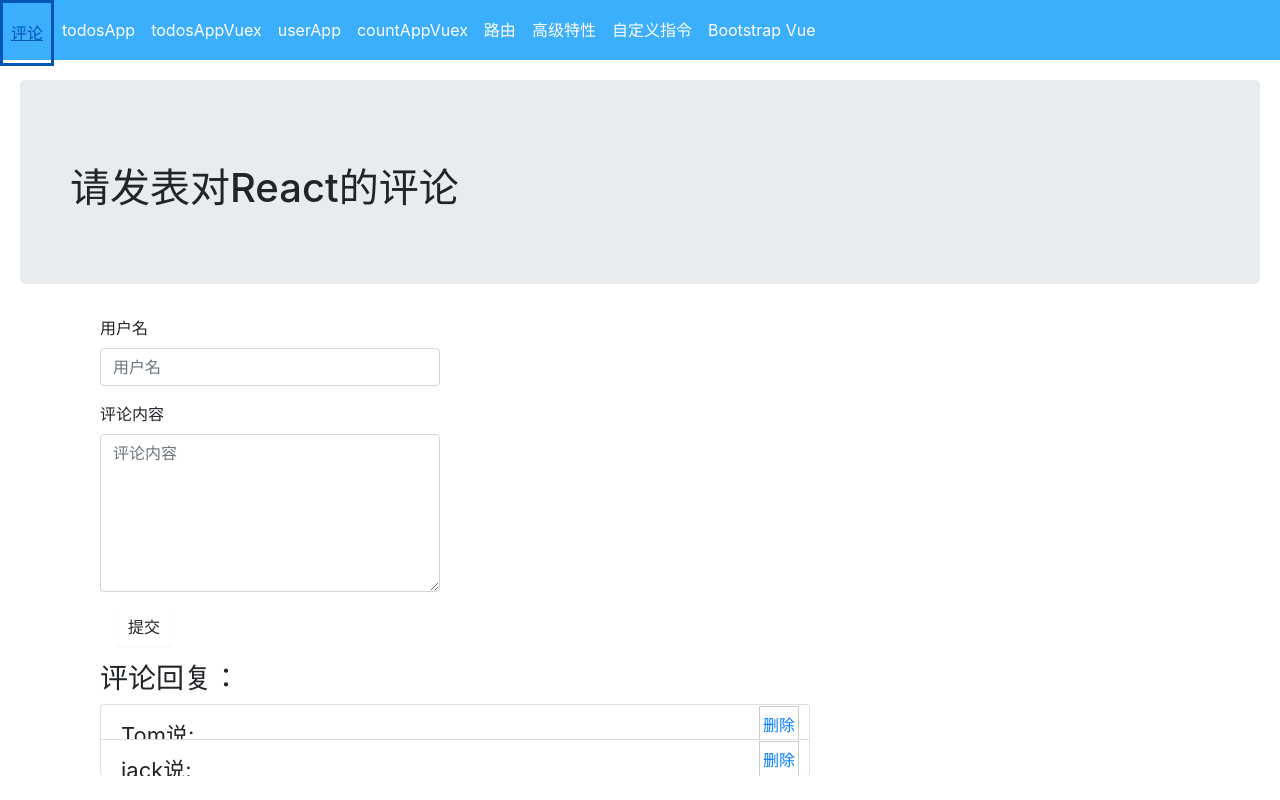
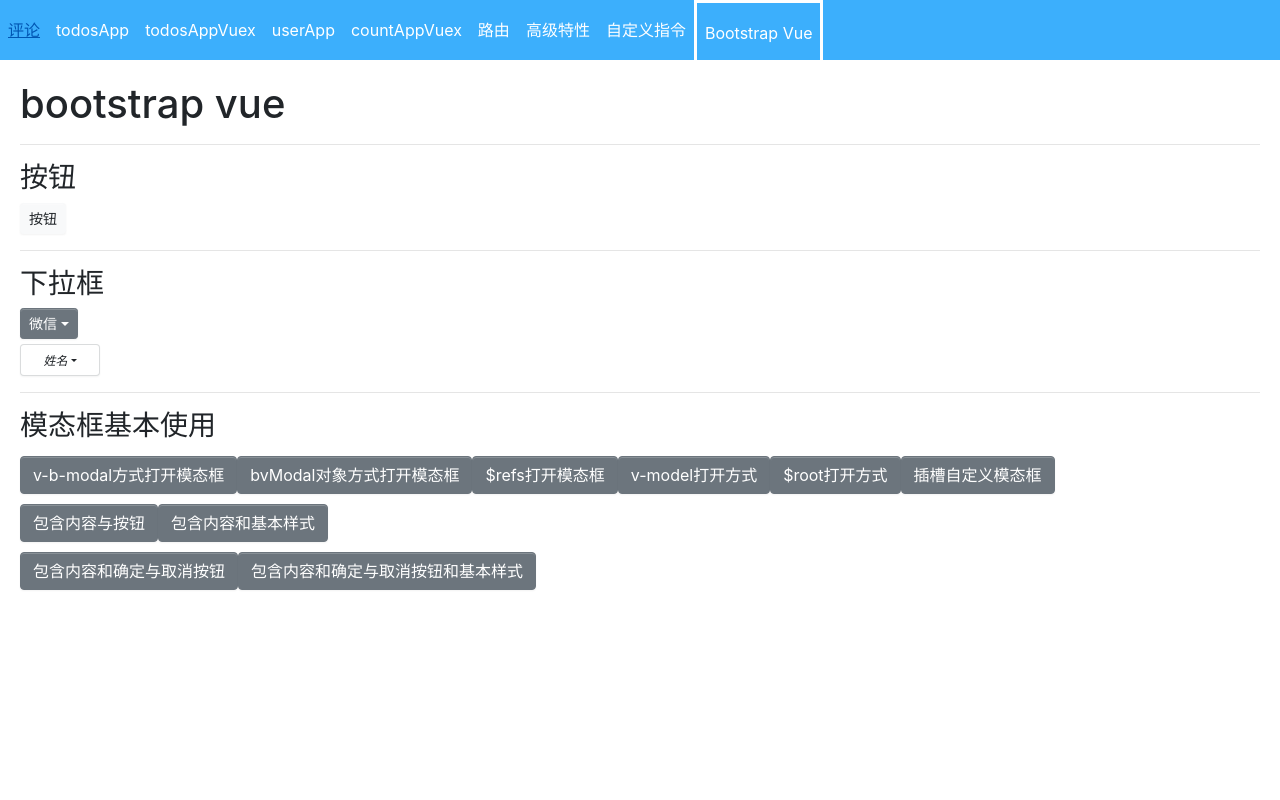
Before and after one commit to junjie-zeng/vue, a Vue app: page /#/bootstrapVue in a window 1280 px wide. Before the commit this address led to /#/. Built offline with nearby package versions, Linux system fonts and the light colour scheme.

Commit message:
vue bootstrap test

```diff
--- a/src/components/BootstrapVue/index.vue
+++ b/src/components/BootstrapVue/index.vue
@@ -1,9 +1,46 @@
 <template>
     <div>
-        bootstrap vue
+        <h1>bootstrap vue</h1>
         <hr>
+        <h3>按钮</h3>
+        <div class="btn-box">
+            <b-button variant="light" size="sm">按钮</b-button>
+        </div>
 
-        <b-button v-b-modal.modal-1>打开模态框</b-button>
+        <hr>
+        <h3>下拉框</h3>
+        <div class="dropdown-box">
+            <div class="">
+                <b-dropdown  text="微信" size="sm" class="__dropdown" toggle-class="__toggle"  menu-class ="__menu" >
+                    <b-dropdown-item>微信</b-dropdown-item>
+                    <b-dropdown-item>qq</b-dropdown-item>
+                    <b-dropdown-item>地区</b-dropdown-item>
+                    <b-dropdown-divider>职位</b-dropdown-divider>
+                    <b-dropdown-item active>邮箱</b-dropdown-item>
+                    <b-dropdown-item disabled>城市</b-dropdown-item>
+                </b-dropdown>
+            </div>
+
+            <div class="we-item-search">
+                <b-dropdown    class="drop-item" variant = "light"  toggle-class="we-select-box"  menu-class ="we-drop-list">
+                    <template v-slot:button-content>
+                        <em>姓名</em>
+                        <i class="iconfont iconsanjiao"></i>
+                    </template>
+                    <b-dropdown-item>微信</b-dropdown-item>
+                    <b-dropdown-item>qq</b-dropdown-item>
+                    <b-dropdown-item>地区</b-dropdown-item>
+                    <b-dropdown-divider>职位</b-dropdown-divider>
+                    <b-dropdown-item active>邮箱</b-dropdown-item>
+                    <b-dropdown-item disabled>城市</b-dropdown-item>
+                </b-dropdown>
+            </div>
+
+        </div>
+        <hr>
+        <h3>模态框基本使用</h3>
+        <div class="modal-box">
+            <b-button v-b-modal.modal-1>v-b-modal方式打开模态框</b-button>
             <!-- 默认 -->
             <b-modal id="modal-1" title="Test模态框">
                 <div>
@@ -11,33 +48,100 @@
                 </div>
             </b-modal>
             <!-- $bvModal对象 -->
-        <b-button @click="$bvModal.show('modal-2')">打开模态框</b-button>
-        <!-- 自定义 -->
+            <b-button @click="$bvModal.show('modal-2')">bvModal对象方式打开模态框</b-button>
             <b-modal
                 id="modal-2"
+                title="Test模态框"
+                centered
+                hide-footer
+                hide-header
+                modal-class="custom-modal"
+                >
+
+                <div style="border:solid 1px red;padding:5px">
+                    自己的内容<br>
+                    <b-button @click="$bvModal.hide('modal-2')">隐藏</b-button>
+                    <b-button @click="$bvModal.hide('modal-2')">确定</b-button>
+                </div>
+
+            </b-modal>
+
+            <!-- ref -->
+            <b-button @click="setModal('modal3','show')">$refs打开模态框</b-button>
+            <b-modal ref = "modal3" title="Test模态框">
+                <div>
+                    ...
+                    <b-button @click="setModal('modal3','hide')">关闭模态框</b-button>
+                </div>
+            </b-modal>
+
+            <!-- v-model -->
+            <b-button @click="setModalShow(true)">v-model打开方式</b-button>
+
+            <b-modal v-model="modalShow" hide-header hide-footer>
+                Hello word
+                <b-button @click="setModalShow(false)">关闭</b-button>
+            </b-modal>
+
+            <!-- $root方式 -->
+            <b-button @click="modal4('bv::show::modal','modal4')">$root打开方式</b-button>
+
+            <b-modal id = "modal4" >
+                Hello word
+                <b-button @click="modal4('bv::hide::modal','modal4')">关闭</b-button>
+            </b-modal>
+
+            <!-- 插槽 -->
+            <b-button @click="$bvModal.show('modal-5')">插槽自定义模态框</b-button>
+            <b-modal
+                id="modal-5"
                 title="Test模态框"
                 @ok="_ok"
                 @show="_show"
                 @hidden="_hidden"
                 centered
-            hide-footer
-
                 modal-class="custom-modal"
                 >
-            <!-- deafult 放置主要内容 -->
-            <template v-slot:default="{ hide, ok }">
-                ...
-                <b-button @click="hide">hide</b-button>
-                <b-button @click="ok">ok</b-button>
+
+
+                ......插槽
+                <template v-slot:modal-footer="{ hide, ok }">
+
+                    <b-button @click="hide">隐藏</b-button>
+                    <b-button @click="ok">确定</b-button>
                 </template>
 
+            </b-modal>
+
+            <!--
+                消息框
+
+                this.$bvModal对象上提供了一些内置的消息框方法。
+                这些方法提供了一种从应用程序中的任何位置生成简单的“确定”和“确认”样式模式消息的方法，
+                而无需在页面中显式放置<b-modal>组
+
+            -->
+            <br>
+            <b-button @click="customMsg1">包含内容与按钮</b-button>
+            <b-button @click="customMsg2">包含内容和基本样式</b-button>
+            <br>
+            <b-button @click="customMsg3">包含内容和确定与取消按钮</b-button>
+            <b-button @click="customMsg4">包含内容和确定与取消按钮和基本样式</b-button>
+
+            <!--
 
 
-        </b-modal>
-        <!--
+                模态框打开方式
+                    使用v-b-modal 指令
+                    $bvModal对象：当BootstrapVue作为插件安装或使用ModalPlugin插件时， BootstrapVue将向每个Vue实例（组件、应用程序）注入$bvModal对象
+                    使用ref属性访问modal，然后调用show(), hide()或 toggle()方法
+                    v-model属性，注：不要同时使用visible属性
+                    $root
 
-            $bvModal对象
-            centered：模态框在视口中垂直居中
+
+                    注:建议使用this.$bvModal.show()和 this.$bvModal.hide()，而不要使用$ref方法。
+
+
                 常用属性
 
                     hide-header:隐藏头部
@@ -45,9 +149,28 @@
                     hide-header-close：隐藏关闭按钮
                     hide-backdrop：取消遮罩
                     visible：设置模态框默认可见状态
+                    scrollable:创建一个可滚动的模态框
+                    centered：模态框在视口中垂直居中
+                    no-fade:取消打开和关闭的动画
 
-            常用插槽
-                default
+                自定义类
+
+                    modal-class：模态css类
+                    body-class：body csss类
+                    content-class：内容css类
+                    title-class：标题css类
+                    header-class:头部css类
+
+                使用插槽
+                    default：主体内容
+                    modal-title：设置标题中的内容
+                    modal-header：设置头部内容
+                    modal-footer：设置底部内容
+                    modal-ok：设置确定按钮内容
+                    modal-cancel：设置取消按钮内容
+                    modal-header-close：设置关闭按钮内容
+
+
                 常用事件
 
                     @ok：模态框点击ok按钮触发
@@ -57,18 +180,21 @@
             -->
         </div>
 
+    </div>
+
 </template>
 
 <script>
-import { BModal,BButton }  from 'bootstrap-vue'
+import { BModal,BButton ,BDropdown,BDropdownItem}  from 'bootstrap-vue'
 export default {
     data(){
         return {
-
+            modalShow:false
         }
     },
     methods:{
-        _ok(){
+        _ok(ev){
+
 
         },
         _show(){
@@ -76,11 +202,65 @@
         },
         _hidden(){
 
+        },
+        setModal(e,type){
+            // console.log(this.$refs)
+            this.$refs[e][type]()
+        },
+        setModalShow(modalShow){
+            this.modalShow = modalShow
+        },
+        modal4(e,id){
+            this.$root.$emit(e,id)
+        },
+        customMsg1(){
+            this.$bvModal.msgBoxOk('hello word', {
+
+            }).then((res)=>{
+                console.log(res)
+            })
+        },
+        customMsg2(){
+            this.$bvModal.msgBoxOk('hello word', {
+                title: '标题',
+                size: 'sm',
+                buttonSize: 'sm',
+                okVariant: 'success',
+                headerClass: 'p-2 border-bottom-0',
+                footerClass: 'p-2 border-top-0',
+                centered: true
+            }).then((res)=>{
+                console.log(res)
+            })
+        },
+        customMsg3(){
+            this.$bvModal.msgBoxConfirm('您确定吗',{}).then((res)=>{
+                console.log(res)
+            })
+        },
+        customMsg4(){
+            this.$bvModal.msgBoxConfirm('您确定吗',{
+                title: '请确定',
+                size: 'sm',
+                buttonSize: 'sm',
+                okVariant: 'danger',
+                okTitle: 'YES',
+                cancelTitle: 'NO',
+                footerClass: 'p-2',
+                modalClass:'hhhhhhhhhhhhh',
+                hideHeaderClose: false,
+                centered: true,
+                busy:true
+            }).then((res)=>{
+                console.log(res)
+            })
         }
     },
     components:{
         'b-button':BButton,
-        'b-modal':BModal
+        'b-modal':BModal,
+        'b-dropdown':BDropdown,
+        'b-dropdown-item':BDropdownItem
     }
 }
 </script>
@@ -91,4 +271,25 @@
         height: 200px;
         margin: 0 auto;
     }
+    .modal-box button{
+        margin: 5px 0;
+    }
+
+    .dropdown-box>div{
+        margin: 5px 0;
+    }
+    /* dropdown */
+    .__dropdown{
+
+    }
+    .__menu{
+
+    }
+
+    .__toggle{
+
+    }
+
+
+
 </style>
--- a/src/main.js
+++ b/src/main.js
@@ -8,7 +8,7 @@
 import { BootstrapVue, IconsPlugin } from 'bootstrap-vue'
 import 'bootstrap/dist/css/bootstrap.css'
 import 'bootstrap-vue/dist/bootstrap-vue.css'
-
+import '../static/css/custom.css'
 // CountVuex组件需要的store
 import countVuexStore from './components/CountVuex/countVuexStore'
 // todoVuex组件的store
--- /dev/null
+++ b/static/css/custom.css
@@ -0,0 +1,70 @@
+ .we-item-search .drop-item {
+    position: relative;
+    width: 80px;
+    /* float: left; */
+}
+
+.we-select-box {
+    width: 100%;
+    float: left;
+    border: solid 1px rgba(10,20,30,.15);
+    background: #ffffff;
+    height: 32px;
+    font-size: 12px;
+    line-height: 32px;
+    padding: 0 8px;
+    border-radius: 4px;
+}
+
+
+/* .btn-secondary{
+    background: #fff;
+    color: black;
+}
+.btn-secondary:hover,.btn-secondary:active{
+    background: #fff;
+    color: black;
+} */
+.we-drop-list {
+    top: 32px;
+    max-height: 320px;
+    left: 5px;
+    right: 5px;
+}
+
+.we-item-search .drop-item .dropdown-menu {
+    left: 0;
+    right: 0;
+}
+.dropdown-menu {
+    border-radius: 4px;
+    box-shadow: 0 5px 15px rgba(10,20,30,.08);
+    border: solid 1px rgba(10,20,30,.03);
+}
+/*
+.btn-secondary:not(:disabled):not(.disabled):active,
+.btn-secondary:not(:disabled):not(.disabled).active,
+.show > .btn-secondary.dropdown-toggle {
+    color: #60666d;
+    background-color: #ffffff;
+    border-color: #dadcdd;
+}
+
+.btn-secondary:hover {
+    color: #60666d;
+    background-color: #ffffff;
+    border-color: #dadcdd;
+}
+
+.we-drop-list{ top:32px; max-height:320px; left:5px; right:5px;}
+.we-drop-list li{ width:100%; float:left;}
+.we-drop-list li a{ width:100%; float:left; line-height:30px; padding:0 15px; box-sizing:border-box;}
+.we-drop-list li a:hover{ background:rgba(10,20,30,.06);}
+.we-drop-list li.search-block{ width:100%; float:left; padding:0 15px; box-sizing:border-box;}
+.we-drop-list li a.staff-list em{ width:100%; float:left; font-size:12px; overflow:hidden; text-overflow:ellipsis; white-space:nowrap;}
+.we-drop-full{ width:100% !important;}
+.we-drop-list-theme{ width:100%; float:left; line-height:30px; padding:0 15px; box-sizing:border-box;}
+.we-drop-list-theme:hover{ background:rgba(10,20,30,.06);}
+.we-drop-list-theme em{ float:left; margin-right:10px; line-height:30px; color:rgba(10,20,30,.75);}
+.we-drop-list-theme a{ width:auto !important; float:left; font-size:12px !important; padding:0 5px !important; background:none !important; opacity:0;}
+.we-drop-list-theme:hover a{ opacity:0.8;} */
```
Also changed, not shown: 1 other file (tests, documents, lock files or other folders). Lines whose indentation alone changed are shown as unchanged.
